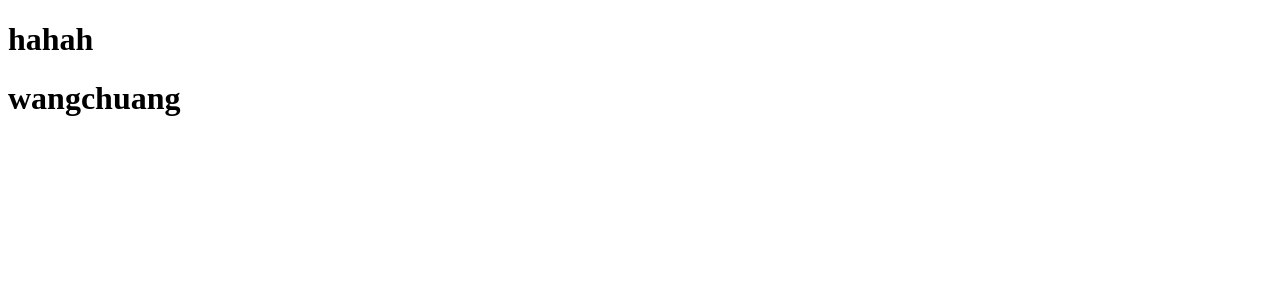
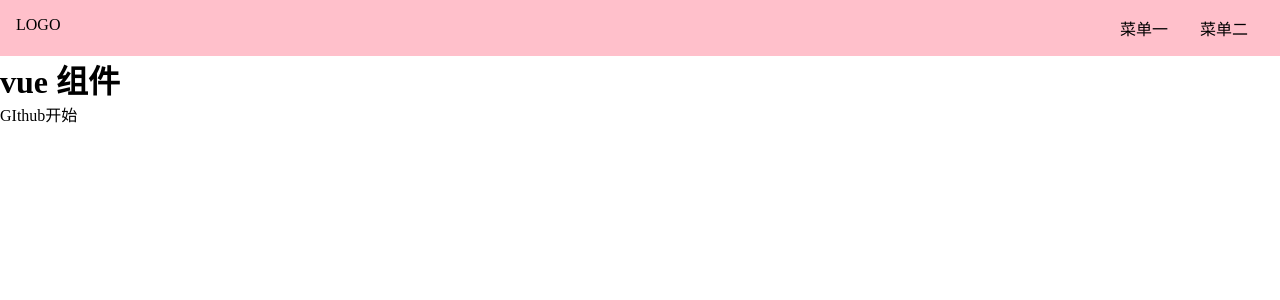
Before and after one commit to Hei-Ha/Vue3-Ui, a Vue app: page / in a window 1280 px wide. Shown: the top 300 px of the page. Built offline with nearby package versions, Linux system fonts and the light colour scheme.

Commit message:
feat: 封装topnav

```diff
--- a/index.html
+++ b/index.html
@@ -4,7 +4,7 @@
     <meta charset="UTF-8" />
     <link rel="icon" href="/favicon.ico" />
     <meta name="viewport" content="width=device-width, initial-scale=1.0" />
-    <title>Vite App</title>
+    <title>Vue-UI</title>
   </head>
   <body>
     <div id="app"></div>
--- a/package.json
+++ b/package.json
@@ -13,6 +13,7 @@
   "devDependencies": {
     "@vitejs/plugin-vue": "^1.2.2",
     "@vue/compiler-sfc": "^3.0.5",
+    "sass": "^1.34.0",
     "typescript": "^4.3.2",
     "vite": "^2.3.4"
   }
--- a/src/App.vue
+++ b/src/App.vue
@@ -1,5 +1,4 @@
 <template>
-  <h1>hahah</h1>
   <router-view />
 </template>
 
--- a/src/components/HelloWorld.vue
+++ /dev/null
@@ -1,9 +0,0 @@
-<template>
-  <h1>wangchuang</h1>
-</template>
-
-<script setup>
-</script>
-
-<style scoped>
-</style>
--- /dev/null
+++ b/src/components/Topnav.vue
@@ -0,0 +1,38 @@
+<template>
+  <div class="topnav">
+      <div class="logo">LOGO</div>
+      <ul class="menu">
+        <li>菜单一</li>
+        <li>菜单二</li>
+      </ul>
+    </div>
+</template>
+<script>
+import { defineComponent } from 'vue'
+
+export default defineComponent({
+  setup() {
+
+  },
+})
+</script>
+
+<style scoped lang='scss'>
+.topnav {
+  background: pink;
+  display: flex;
+  padding: 16px;
+  > .logo {
+    max-width: 6em;
+    margin-right: auto;
+  }
+  > .menu {
+    display: flex;
+    white-space: nowrap;
+    flex-wrap: nowrap;
+    > li {
+      margin: 0 1em;
+    }
+  }
+}
+</style>
--- /dev/null
+++ b/src/index.scss
@@ -0,0 +1,16 @@
+* {
+  margin: 0;
+  padding: 0;
+  box-sizing: border-box;
+}
+ul,
+ol {
+  list-style: none;
+}
+a {
+  text-decoration: none;
+  color: inherit;
+  &:hover {
+    border-bottom: 1px solid;
+  }
+}
--- /dev/null
+++ b/src/views/Doc.vue
@@ -0,0 +1,20 @@
+<template>
+  <Topnav />
+  <div class="content">
+    <aside>边栏</aside>
+    <main>主内容</main>
+  </div>
+</template>
+<script>
+import { defineComponent } from 'vue'
+import Topnav from '../components/Topnav.vue'
+
+export default defineComponent({
+  components: {
+    Topnav
+  },
+  setup() {
+
+  },
+})
+</script>
--- /dev/null
+++ b/src/views/Home.vue
@@ -0,0 +1,28 @@
+<template>
+  <div>
+    <div class="banner">
+      <Topnav />
+      <h1>vue 组件</h1>
+      <p class="actions">
+        <a href="">GIthub</a>
+        <a href="">开始</a>
+      </p>
+    </div>
+  </div>
+</template>
+<script lang='ts'>
+import { defineComponent } from 'vue'
+import Topnav from '../components/Topnav.vue'
+
+export default defineComponent({
+  components: {
+    Topnav
+  },
+  setup() {
+
+  },
+})
+</script>
+<style scoped lang="scss">
+
+</style>
```
Also changed, not shown: src/main.ts (+5 -2 lines), 1 other file (tests, documents, lock files or other folders).
